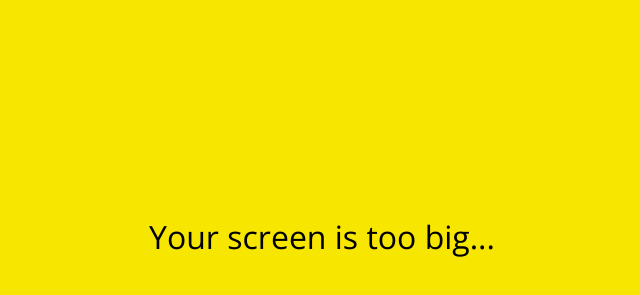
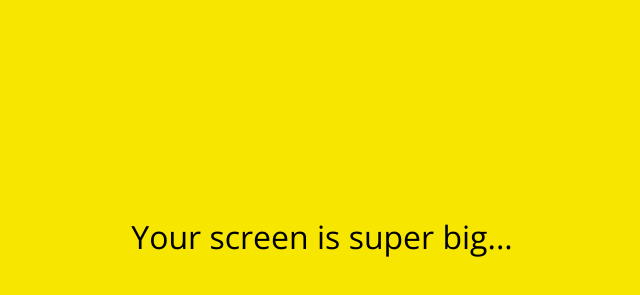
Before and after one commit to diddyd08/kokoa-clone, a plain HTML site: page friends.html in a window 1280 px wide. Shown: the part 163-458 px from the top of the page, without its empty margins (318-958 px from the left). Drawn offline with nearby package versions, Linux system fonts and the light colour scheme.

Commit message:
too -> super

```diff
--- a/friends.html
+++ b/friends.html
@@ -119,7 +119,7 @@
     </div>
 
     <div id="no-mobile">
-      <span>Your screen is too big...</span>
+      <span>Your screen is super big...</span>
     </div>
   </body>
 </html>
```
